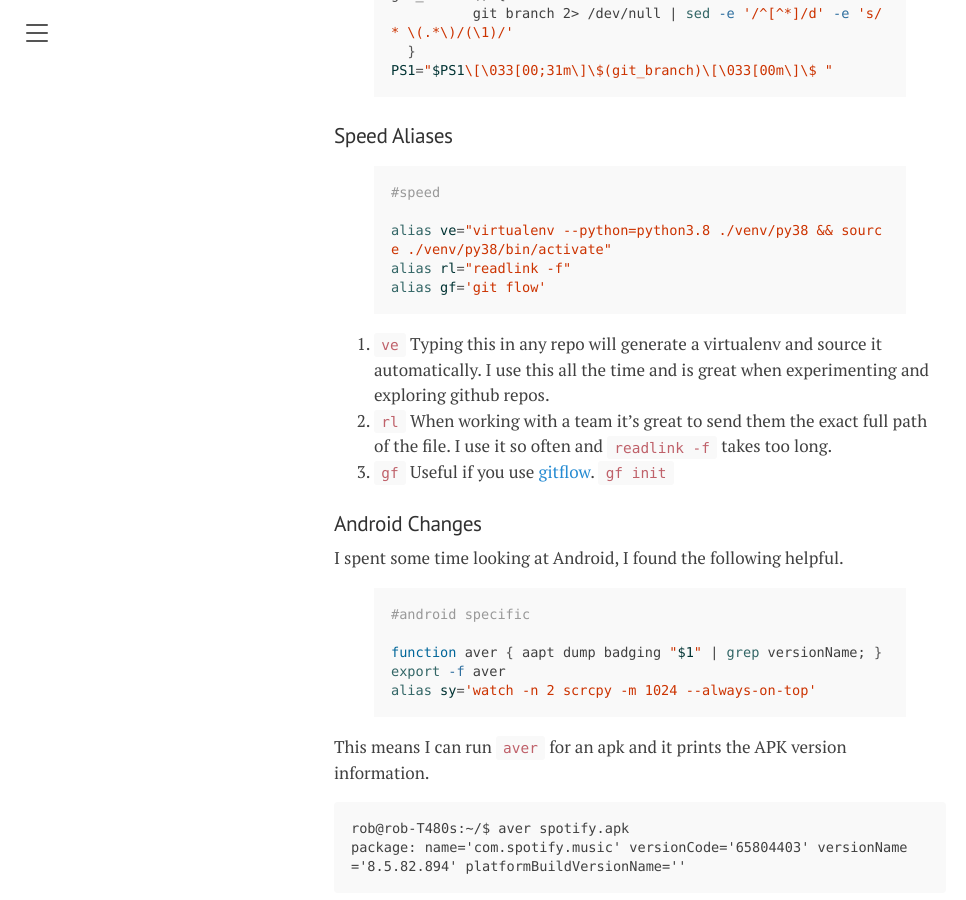
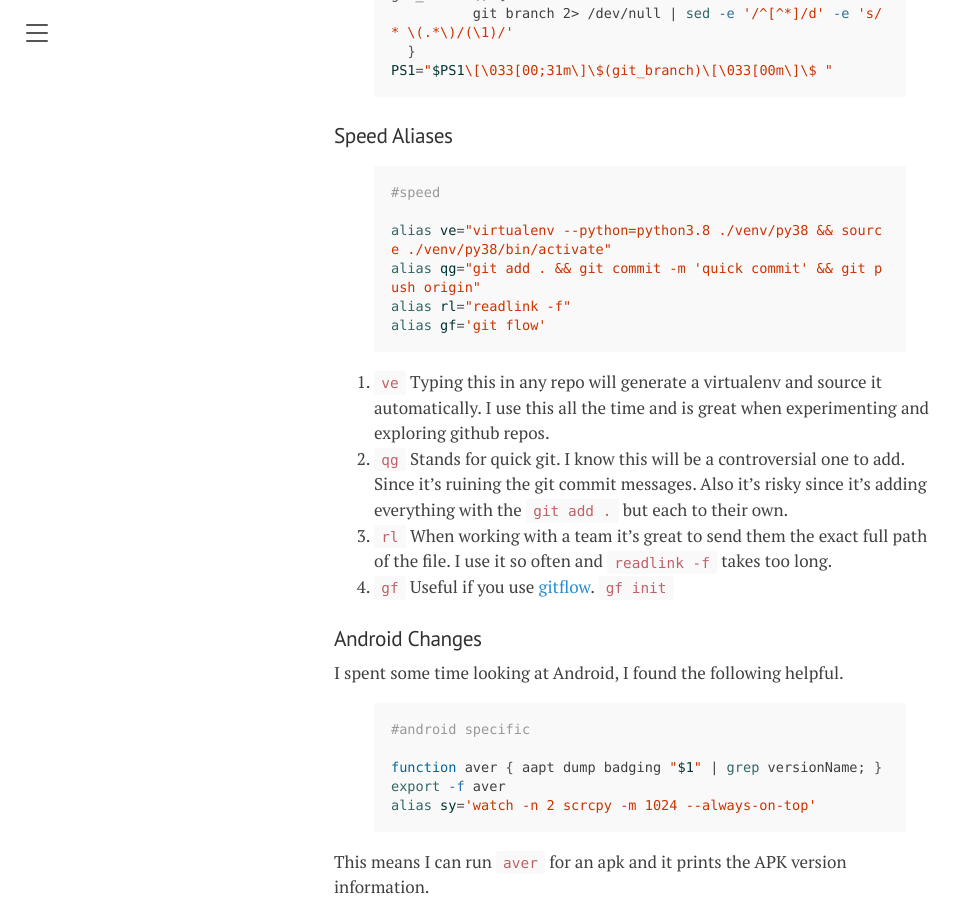
Before and after one commit to robmsmt/robmsmt.github.io, a Jekyll site: the page built from _posts/2020-04-02-bashrc.md, in a window 1280 px wide and 900 px high, scrolled down 711 px. Shown: the whole window, without its empty margins (0-966 px from the left). Built offline with Jekyll 4.4.1, drawn with Linux system fonts in a browser that asks for light colours; our own code applies the rules of GitHub Pages for plain Markdown files.

Commit message:
quick commit

```diff
--- a/_posts/2020-04-02-bashrc.md
+++ b/_posts/2020-04-02-bashrc.md
@@ -36,13 +36,15 @@ PS1="$PS1\[\033[00;31m\]\$(git_branch)\[\033[00m\]\$ "
 {% highlight bash %}
 #speed
 alias ve="virtualenv --python=python3.8 ./venv/py38 && source ./venv/py38/bin/activate"
+alias qg="git add . && git commit -m 'quick commit' && git push origin"
 alias rl="readlink -f"
 alias gf='git flow'
 {% endhighlight %}
 
 1. `ve` Typing this in any repo will generate a virtualenv and source it automatically. I use this all the time and is great when experimenting and exploring github repos.
-2. `rl` When working with a team it's great to send them the exact full path of the file. I use it so often and `readlink -f` takes too long.
-3. `gf` Useful if you use [gitflow](http://danielkummer.github.io/git-flow-cheatsheet/). `gf init`
+2. `qg` Stands for quick git. I know this will be a controversial one to add. Since it's ruining the git commit messages. Also it's risky since it's adding everything with the `git add .` but each to their own.
+3. `rl` When working with a team it's great to send them the exact full path of the file. I use it so often and `readlink -f` takes too long.
+4. `gf` Useful if you use [gitflow](http://danielkummer.github.io/git-flow-cheatsheet/). `gf init`
 
 ### Android Changes
 
```
